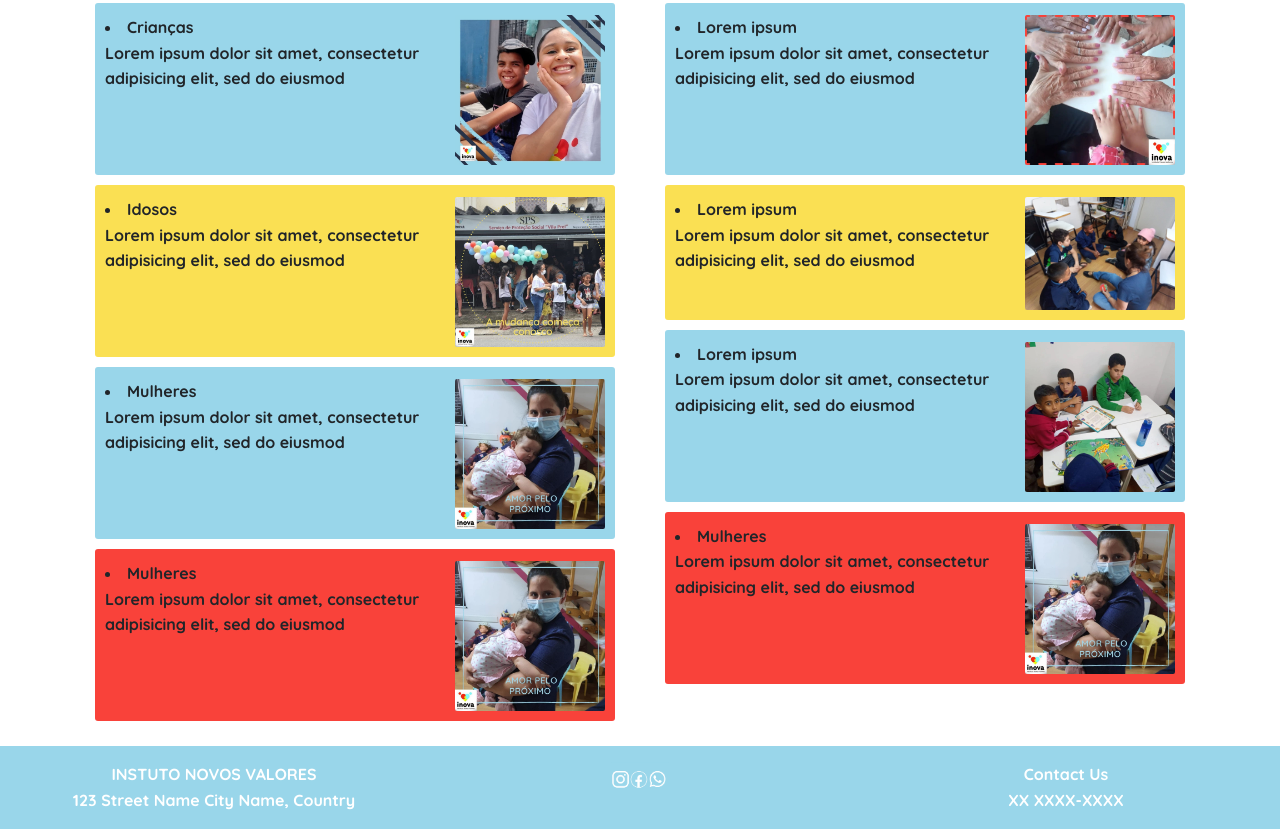
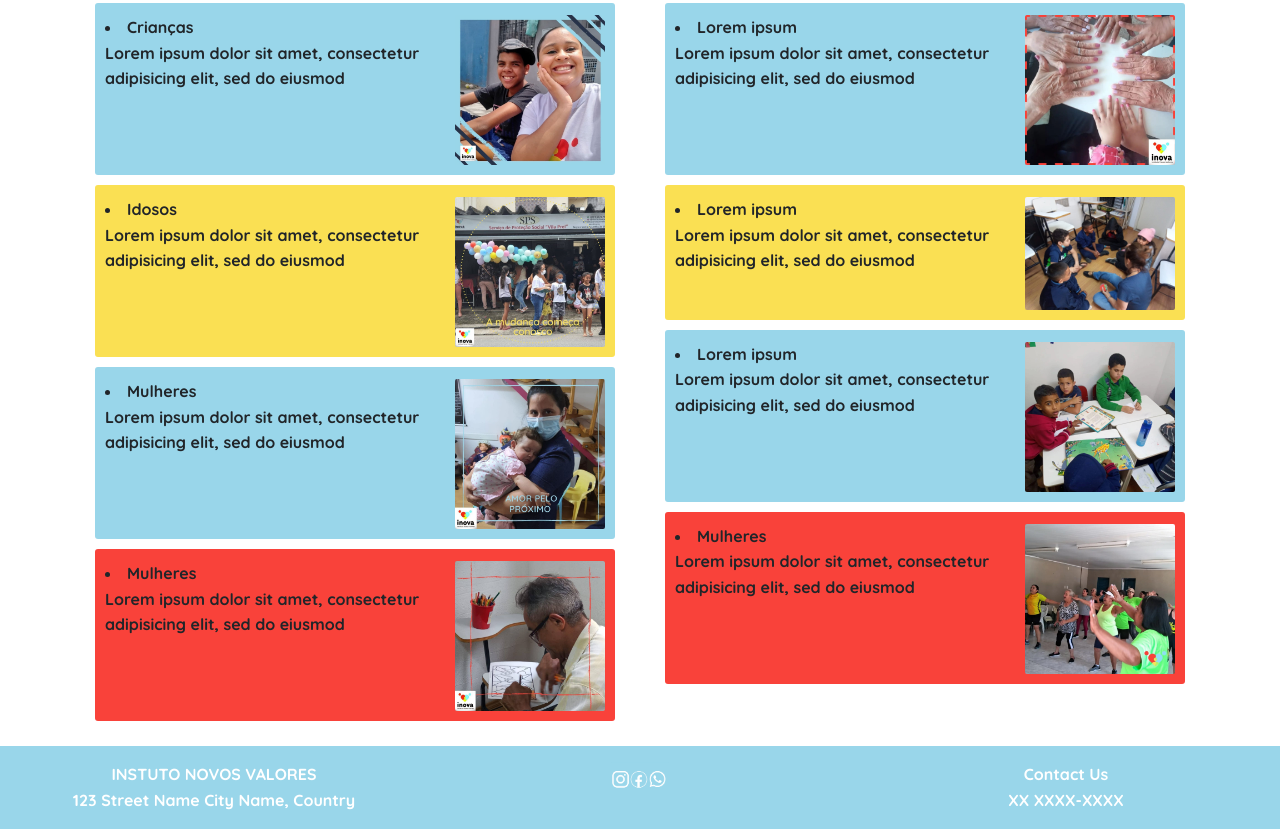
Before and after one commit to Gimimi2690/INOVA, a plain HTML site: page inova/proj.html in a window 1280 px wide. Shown: the part 360-1189 px from the top of the page. Drawn offline with nearby package versions, Linux system fonts and the light colour scheme.

Commit message:
proj.html

```diff
--- a/inova/proj.html
+++ b/inova/proj.html
@@ -98,7 +98,7 @@
             <p>Lorem ipsum dolor sit amet, consectetur adipisicing elit, sed do eiusmod</p>
           </div>
           <div class="mis" id="cor4">
-            <div class="lateral" id="cursos2"><img src="fotos/foto2.jpg" alt="Renda Fixa" width="100%"></div>
+            <div class="lateral" id="cursos2"><img src="fotos/foto5.jpg" alt="Renda Fixa" width="100%"></div>
             <li>Mulheres</li>
             <p>Lorem ipsum dolor sit amet, consectetur adipisicing elit, sed do eiusmod</p>
           </div>
@@ -120,7 +120,7 @@
             <p>Lorem ipsum dolor sit amet, consectetur adipisicing elit, sed do eiusmod</p>
           </div>
           <div class="mis" id="cor4">
-            <div class="lateral" id="cursos2"><img src="fotos/foto2.jpg" alt="Renda Fixa" width="100%"></div>
+            <div class="lateral" id="cursos2"><img src="fotos/foto21.jpg" alt="Renda Fixa" width="100%"></div>
             <li>Mulheres</li>
             <p>Lorem ipsum dolor sit amet, consectetur adipisicing elit, sed do eiusmod</p>
           </div>
```
